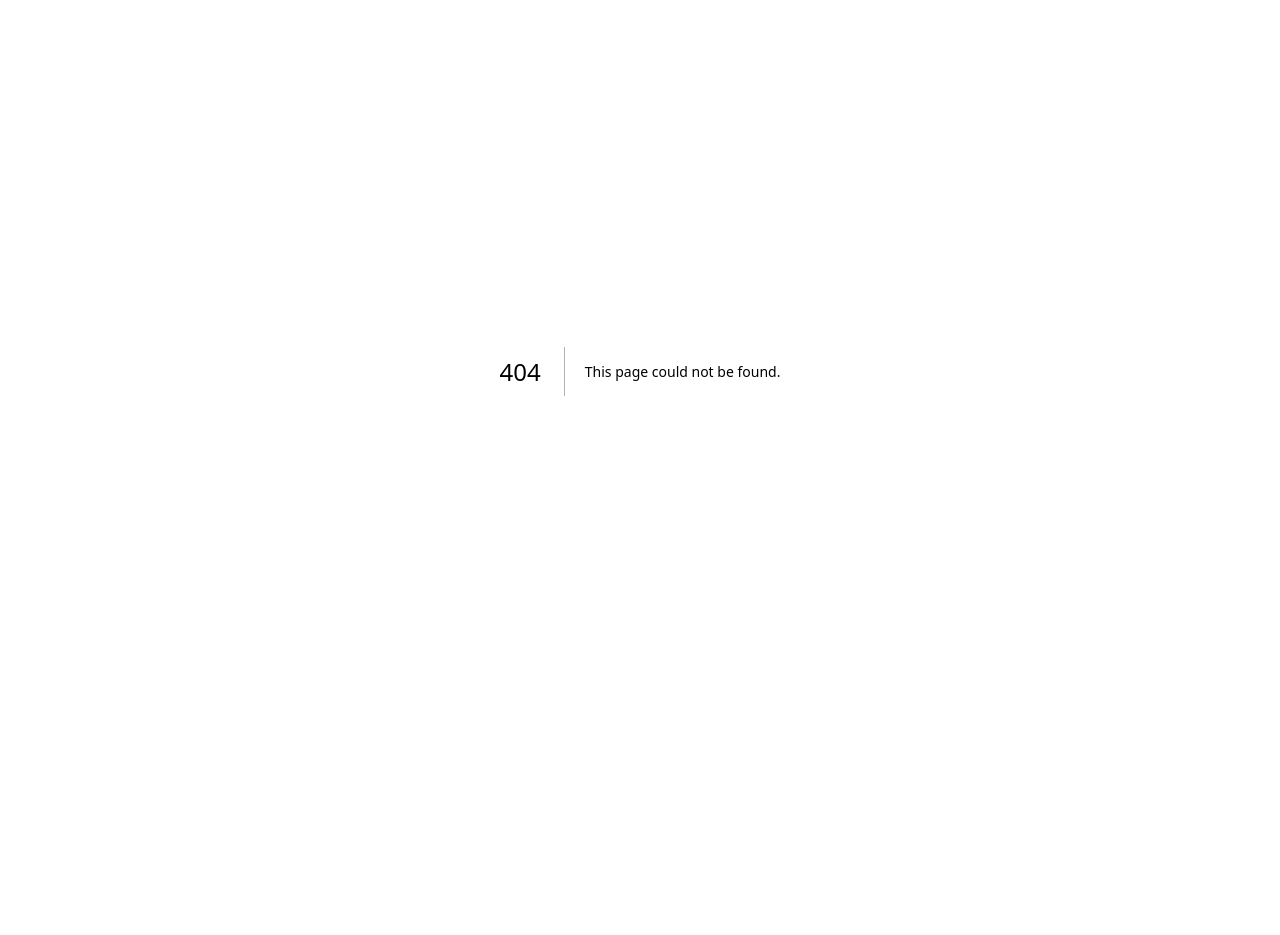
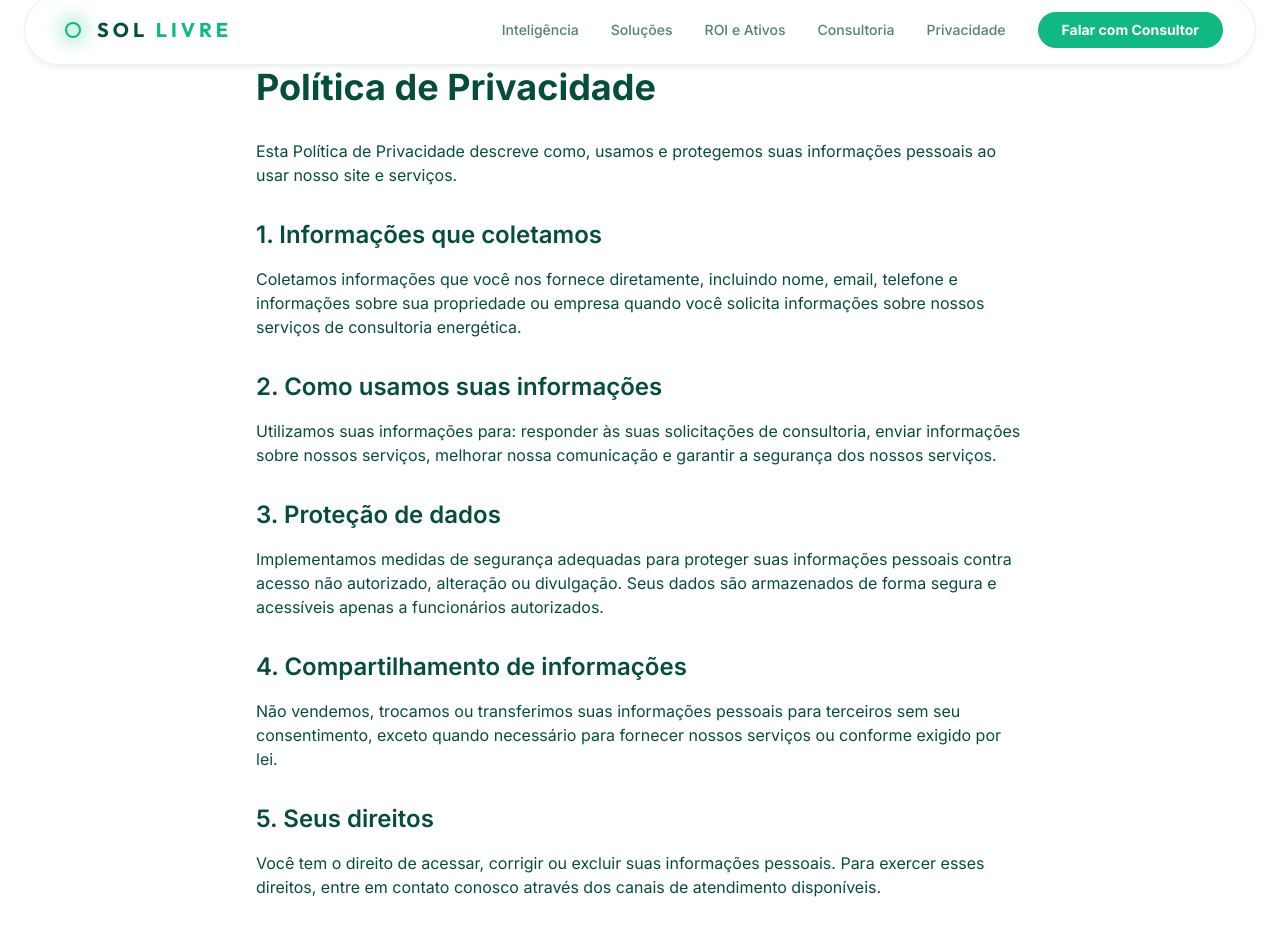
Before and after one commit to WizardCoderDevs/Sol-Livre, a Next.js app: page /politica-de-privacidade in a window 1280 px wide. Before the commit this address had no page. Shown: the part 29-964 px from the top of the page. Before the commit the page ends 800 px from the top, so only its background shows below. Built offline with nearby package versions, Linux system fonts and the light colour scheme.

Commit message:
feat: implement privacy policy page and refactor footer into a shared component

```diff
--- /dev/null
+++ b/src/app/politica-de-privacidade/layout.tsx
@@ -0,0 +1,14 @@
+import { Navbar } from '@/components/layout/Navbar'
+
+export default function PrivacyPolicyLayout({
+  children,
+}: {
+  children: React.ReactNode
+}) {
+  return (
+    <>
+      <Navbar />
+      {children}
+    </>
+  )
+}
--- /dev/null
+++ b/src/app/politica-de-privacidade/page.tsx
@@ -0,0 +1,67 @@
+import { Metadata } from 'next'
+import { company } from '@/config/site'
+
+export const metadata: Metadata = {
+  title: 'Política de Privacidade',
+  description: 'Política de Privacidade da Sol Livre Consultoria',
+}
+
+export default function PoliticaDePrivacidade() {
+  return (
+    <main className="min-h-screen bg-background px-6 py-24">
+      <article className="mx-auto max-w-3xl space-y-8">
+        <h1 className="text-4xl font-bold text-foreground">Política de Privacidade</h1>
+
+        <p className="text-muted-foreground">
+          Esta Política de Privacidade descreve como, usamos e protegemos suas informações pessoais ao usar nosso site e serviços.
+        </p>
+
+        <section className="space-y-4">
+          <h2 className="text-2xl font-semibold text-foreground">1. Informações que coletamos</h2>
+          <p className="text-muted-foreground">
+            Coletamos informações que você nos fornece diretamente, incluindo nome, email, telefone e informações sobre sua propriedade ou empresa quando você solicita informações sobre nossos serviços de consultoria energética.
+          </p>
+        </section>
+
+        <section className="space-y-4">
+          <h2 className="text-2xl font-semibold text-foreground">2. Como usamos suas informações</h2>
+          <p className="text-muted-foreground">
+            Utilizamos suas informações para: responder às suas solicitações de consultoria, enviar informações sobre nossos serviços, melhorar nossa comunicação e garantir a segurança dos nossos serviços.
+          </p>
+        </section>
+
+        <section className="space-y-4">
+          <h2 className="text-2xl font-semibold text-foreground">3. Proteção de dados</h2>
+          <p className="text-muted-foreground">
+            Implementamos medidas de segurança adequadas para proteger suas informações pessoais contra acesso não autorizado, alteração ou divulgação. Seus dados são armazenados de forma segura e acessíveis apenas a funcionários autorizados.
+          </p>
+        </section>
+
+        <section className="space-y-4">
+          <h2 className="text-2xl font-semibold text-foreground">4. Compartilhamento de informações</h2>
+          <p className="text-muted-foreground">
+            Não vendemos, trocamos ou transferimos suas informações pessoais para terceiros sem seu consentimento, exceto quando necessário para fornecer nossos serviços ou conforme exigido por lei.
+          </p>
+        </section>
+
+        <section className="space-y-4">
+          <h2 className="text-2xl font-semibold text-foreground">5. Seus direitos</h2>
+          <p className="text-muted-foreground">
+            Você tem o direito de acessar, corrigir ou excluir suas informações pessoais. Para exercer esses direitos, entre em contato conosco através dos canais de atendimento disponíveis.
+          </p>
+        </section>
+
+        <section className="space-y-4">
+          <h2 className="text-2xl font-semibold text-foreground">6. Contato</h2>
+          <p className="text-muted-foreground">
+            Se você tiver dúvidas sobre esta Política de Privacidade, entre em contato conosco em {company.name}.
+          </p>
+        </section>
+
+        <p className="text-sm text-muted-foreground pt-8">
+          Última atualização: Maio de 2026
+        </p>
+      </article>
+    </main>
+  )
+}
--- /dev/null
+++ b/src/components/layout/Footer.tsx
@@ -0,0 +1,42 @@
+'use client'
+
+import { Phone } from 'lucide-react'
+import { FaInstagram, FaLinkedin, FaFacebook } from 'react-icons/fa'
+import { company, contact, social, navigation, copyright } from '@/config/site'
+
+export const Footer = () => {
+  return (
+    <div className="grid grid-cols-1 md:grid-cols-4 gap-12 pt-16 border-t border-surface-border text-left">
+      <div className="md:col-span-1">
+        <div className="font-display text-xl font-bold mb-6 tracking-widest text-accent">{company.name}</div>
+        <p className="text-foreground/60 text-fluid-small">{company.tagline}</p>
+      </div>
+
+      <div>
+        <h4 className="font-bold text-fluid-small uppercase tracking-widest text-foreground/60 mb-6">Contato</h4>
+        <div className="flex flex-col gap-4 text-sm font-medium">
+          <a href={contact.phoneLink} target="_blank" rel="noopener noreferrer" className="flex items-center gap-2 hover:text-accent transition-colors"><Phone className="w-4 h-4" /> {contact.phone}</a>
+        </div>
+      </div>
+
+      <div>
+        <h4 className="font-bold text-fluid-small uppercase tracking-widest text-foreground/60 mb-6">Links</h4>
+        <div className="flex flex-col gap-4 text-sm font-medium">
+          <a href={navigation.solutions} className="hover:text-accent transition-colors">Soluções</a>
+          <a href={navigation.roi} className="hover:text-accent transition-colors">Rentabilidade</a>
+          <a href={navigation.portfolio} className="hover:text-accent transition-colors">Portfólio</a>
+          <a href="/politica-de-privacidade" className="hover:text-accent transition-colors">Política de Privacidade</a>
+        </div>
+      </div>
+
+      <div>
+        <h4 className="font-bold text-fluid-small uppercase tracking-widest text-foreground/60 mb-6">Social</h4>
+        <div className="flex gap-4">
+          <a href={social.instagram} target="_blank" rel="noopener noreferrer" className="p-3 glass rounded-full hover:bg-white/10 transition-colors"><FaInstagram className="w-4 h-4" /></a>
+          <a href={social.linkedin} target="_blank" rel="noopener noreferrer" className="p-3 glass rounded-full hover:bg-white/10 transition-colors"><FaLinkedin className="w-4 h-4" /></a>
+          <a href={social.facebook} target="_blank" rel="noopener noreferrer" className="p-3 glass rounded-full hover:bg-white/10 transition-colors"><FaFacebook className="w-4 h-4" /></a>
+        </div>
+      </div>
+    </div>
+  )
+}
--- a/src/components/layout/Navbar.tsx
+++ b/src/components/layout/Navbar.tsx
@@ -21,6 +21,12 @@ export const Navbar = () => {
           <NavLink href={navigation.roi}>ROI e Ativos</NavLink>
           <NavLink href={navigation.about}>Consultoria</NavLink>
           <Link
+            href="/politica-de-privacidade"
+            className="text-sm font-medium text-foreground/70 transition-colors hover:text-accent"
+          >
+            Privacidade
+          </Link>
+          <Link
             href="#cta"
             className="rounded-full bg-accent px-6 py-2 text-sm font-bold text-background transition-transform hover:scale-105 active:scale-95"
           >
@@ -42,6 +48,7 @@ export const Navbar = () => {
           <NavLink href={navigation.solutions} onClick={() => setIsOpen(false)}>Soluções</NavLink>
           <NavLink href={navigation.roi} onClick={() => setIsOpen(false)}>ROI e Ativos</NavLink>
           <NavLink href={navigation.about} onClick={() => setIsOpen(false)}>Consultoria</NavLink>
+          <NavLink href="/politica-de-privacidade" onClick={() => setIsOpen(false)}>Privacidade</NavLink>
           <Link
             href="#cta"
             className="rounded-full bg-accent px-6 py-3 text-center text-sm font-bold text-background"
--- a/src/components/sections/CTA.tsx
+++ b/src/components/sections/CTA.tsx
@@ -1,8 +1,7 @@
 'use client'
 
-import { Phone } from 'lucide-react'
-import { FaInstagram, FaLinkedin, FaFacebook } from 'react-icons/fa'
-import { company, contact, social, navigation, cta, copyright } from '@/config/site'
+import { Footer } from '@/components/layout/Footer'
+import { cta, copyright } from '@/config/site'
 
 export const CTA = () => {
   return (
@@ -27,37 +26,7 @@ export const CTA = () => {
           </button>
         </div>
 
-        <div className="grid grid-cols-1 md:grid-cols-4 gap-12 pt-16 border-t border-surface-border text-left">
-          <div className="md:col-span-1">
-             <div className="font-display text-xl font-bold mb-6 tracking-widest text-accent">{company.name}</div>
-             <p className="text-foreground/60 text-fluid-small">{company.tagline}</p>
-          </div>
-
-          <div>
-            <h4 className="font-bold text-fluid-small uppercase tracking-widest text-foreground/60 mb-6">Contato</h4>
-            <div className="flex flex-col gap-4 text-sm font-medium">
-               <a href={contact.phoneLink} target="_blank" rel="noopener noreferrer" className="flex items-center gap-2 hover:text-accent transition-colors"><Phone className="w-4 h-4" /> {contact.phone}</a>
-            </div>
-          </div>
-
-          <div>
-            <h4 className="font-bold text-fluid-small uppercase tracking-widest text-foreground/60 mb-6">Links</h4>
-            <div className="flex flex-col gap-4 text-sm font-medium">
-               <a href={navigation.solutions} className="hover:text-accent transition-colors">Soluções</a>
-               <a href={navigation.roi} className="hover:text-accent transition-colors">Rentabilidade</a>
-               <a href={navigation.portfolio} className="hover:text-accent transition-colors">Portfólio</a>
-            </div>
-          </div>
-
-          <div>
-            <h4 className="font-bold text-fluid-small uppercase tracking-widest text-foreground/60 mb-6">Social</h4>
-            <div className="flex gap-4">
-                <a href={social.instagram} target="_blank" rel="noopener noreferrer" className="p-3 glass rounded-full hover:bg-white/10 transition-colors"><FaInstagram className="w-4 h-4" /></a>
-                <a href={social.linkedin} target="_blank" rel="noopener noreferrer" className="p-3 glass rounded-full hover:bg-white/10 transition-colors"><FaLinkedin className="w-4 h-4" /></a>
-                <a href={social.facebook} target="_blank" rel="noopener noreferrer" className="p-3 glass rounded-full hover:bg-white/10 transition-colors"><FaFacebook className="w-4 h-4" /></a>
-            </div>
-          </div>
-        </div>
+        <Footer />
 
         <div className="mt-20 pt-8 border-t border-surface-border text-center text-fluid-small text-foreground/50">
           © {copyright.year} {copyright.name}. Todos os direitos reservados.
```
